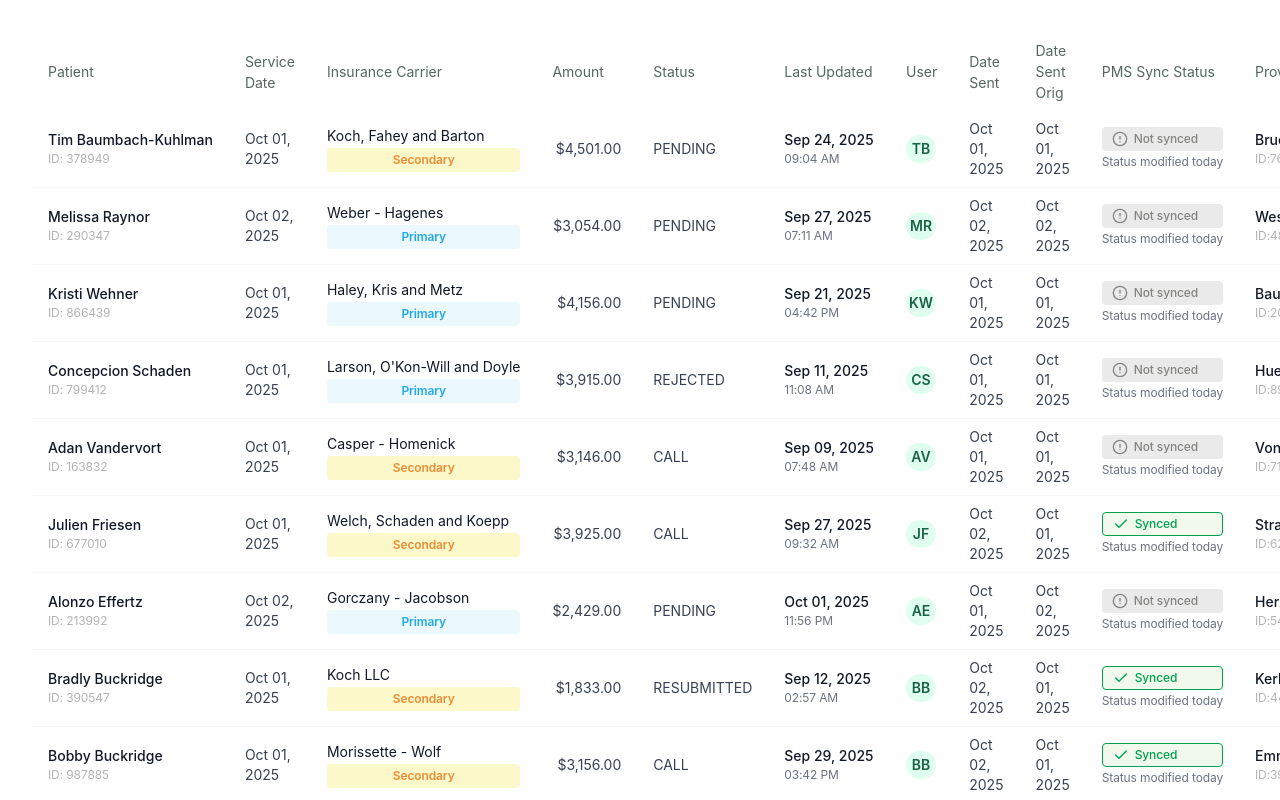
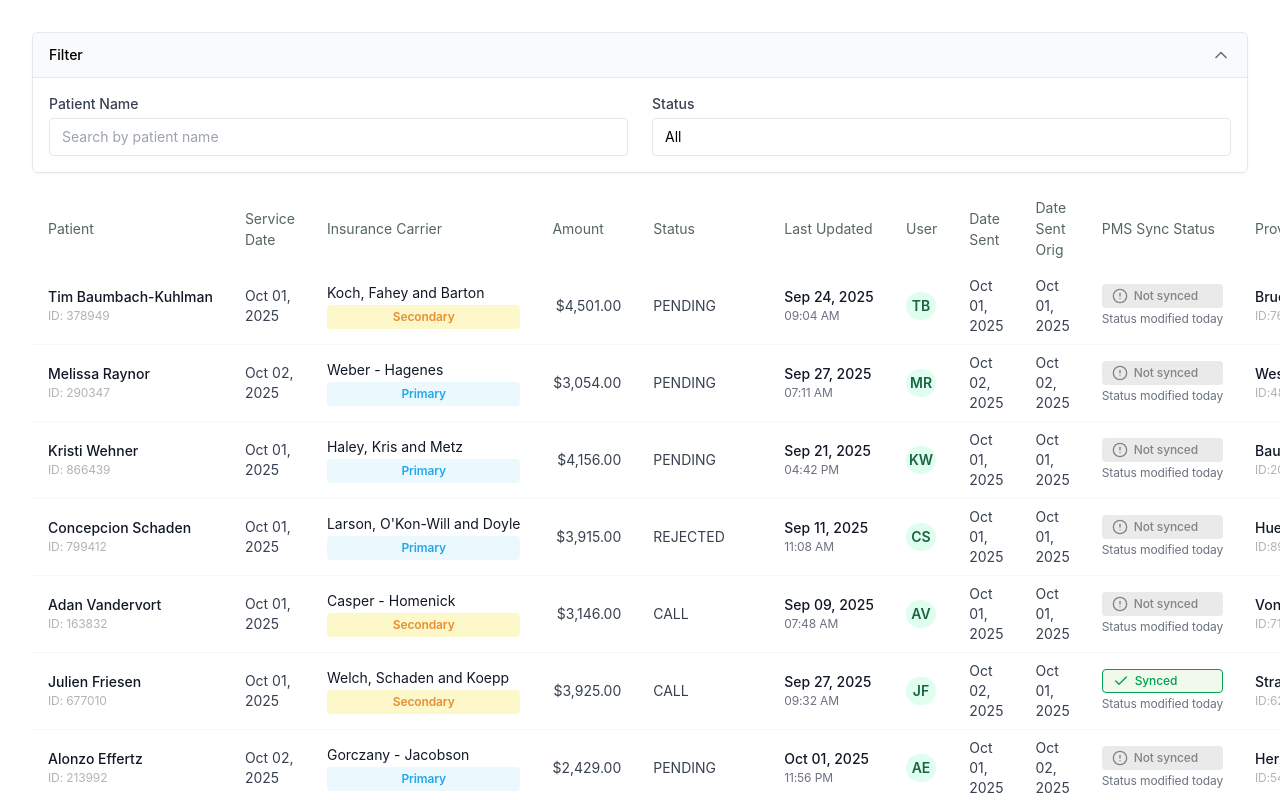
Before and after one commit to takeruadelbert/dntel-home-assignment, a Next.js app: page / in a window 1280 px wide. Shown: the top 800 px of the page. Built offline with nearby package versions, Linux system fonts and the light colour scheme.

Commit message:
feat: implement filter for patient name and claim status

```diff
--- a/src/components/table/table.tsx
+++ b/src/components/table/table.tsx
@@ -7,6 +7,7 @@ import TableHeader from "@/components/table/tableHeader";
 import TableRow from "@/components/table/tableRow";
 import TableFooter from "@/components/table/tableFooter";
 import Spinner from "@/components/ui/spinner";
+import TableFilter from "@/components/table/tableFilter";
 
 type Props = {
     rows: Row[],
@@ -23,6 +24,10 @@ const Table = ({rows, isLoading}: Props) => {
         setPageSize,
         sort,
         toggleSort,
+        search,
+        setSearch,
+        status,
+        setStatus
     } = useTable(rows);
 
     const columns: Column[] = [
@@ -50,6 +55,7 @@ const Table = ({rows, isLoading}: Props) => {
 
     return (
         <div className="bg-white">
+            <TableFilter search={search} setSearch={setSearch} status={status} setStatus={setStatus}/>
             <table className="min-w-full border-0">
                 <TableHeader columns={columns} sort={sort} toggleSort={toggleSort}/>
                 <tbody>
--- /dev/null
+++ b/src/components/table/tableFilter.tsx
@@ -0,0 +1,77 @@
+import {Status} from "@/types/index.type";
+import React, {useState} from "react";
+import {ChevronDown} from "lucide-react";
+import clsx from "clsx";
+import {statusOptions} from "@/misc/contants";
+
+type Props = {
+    search: string;
+    setSearch: (statusValue: string) => void;
+    status: Status | 'ALL';
+    setStatus: (statusValue: Status | 'ALL') => void;
+};
+
+const TableFilter = ({search, setSearch, status, setStatus}: Props) => {
+    const [isFilterVisible, setIsFilterVisible] = useState(true);
+
+    const toggleFilter = () => {
+        setIsFilterVisible(!isFilterVisible);
+    };
+
+    return (
+        <div className="border rounded-md overflow-hidden shadow-sm mb-4">
+            <div className="flex justify-between items-center bg-gray-50 px-4 py-3 border-b">
+                <div className="text-sm font-medium">Filter</div>
+                <button
+                    onClick={toggleFilter}
+                    className="text-gray-500 hover:text-gray-700"
+                    aria-label={isFilterVisible ? "Hide filters" : "Show filters"}
+                >
+                    <ChevronDown className={clsx(
+                        "h-5 w-5 transition-transform duration-300",
+                        isFilterVisible ? "transform rotate-180" : ""
+                    )}/>
+                </button>
+            </div>
+
+            <div className={clsx(
+                "transition-all duration-300 ease-in-out overflow-hidden",
+                isFilterVisible ? "max-h-40 opacity-100" : "max-h-0 opacity-0"
+            )}>
+                <div className="grid grid-cols-2 gap-6 p-4">
+                    <div className="flex flex-col">
+                        <label htmlFor="patientName" className="text-sm font-medium text-gray-700 mb-1">
+                            Patient Name
+                        </label>
+                        <input
+                            id="patientName"
+                            type="text"
+                            placeholder="Search by patient name"
+                            value={search}
+                            onChange={(e) => setSearch(e.target.value)}
+                            className="border px-3 py-2 rounded text-sm"
+                        />
+                    </div>
+
+                    <div className="flex flex-col">
+                        <label htmlFor="status" className="text-sm font-medium text-gray-700 mb-1">
+                            Status
+                        </label>
+                        <select
+                            id="status"
+                            value={status}
+                            onChange={(e) => setStatus(e.target.value as Status | 'ALL')}
+                            className="text-sm border px-3 py-2 rounded bg-white appearance-none"
+                        >
+                            {statusOptions.map((item) => (
+                                <option key={item.value} value={item.value}>{item.label}</option>
+                            ))}
+                        </select>
+                    </div>
+                </div>
+            </div>
+        </div>
+    );
+}
+
+export default React.memo(TableFilter);
--- a/src/components/table/tableFooter.tsx
+++ b/src/components/table/tableFooter.tsx
@@ -40,7 +40,7 @@ const TableFooter = ({pageIndex, pageCount, setPageIndex, pageSize, setPageSize}
                     className="p-1 border rounded-md disabled:opacity-50 disabled:cursor-not-allowed"
                     aria-label="First page"
                 >
-                    <ChevronsLeft height={18} width={18}/>
+                    <ChevronsLeft height={18} width={18} className={"text-pagination"}/>
                 </button>
 
                 <button
```
